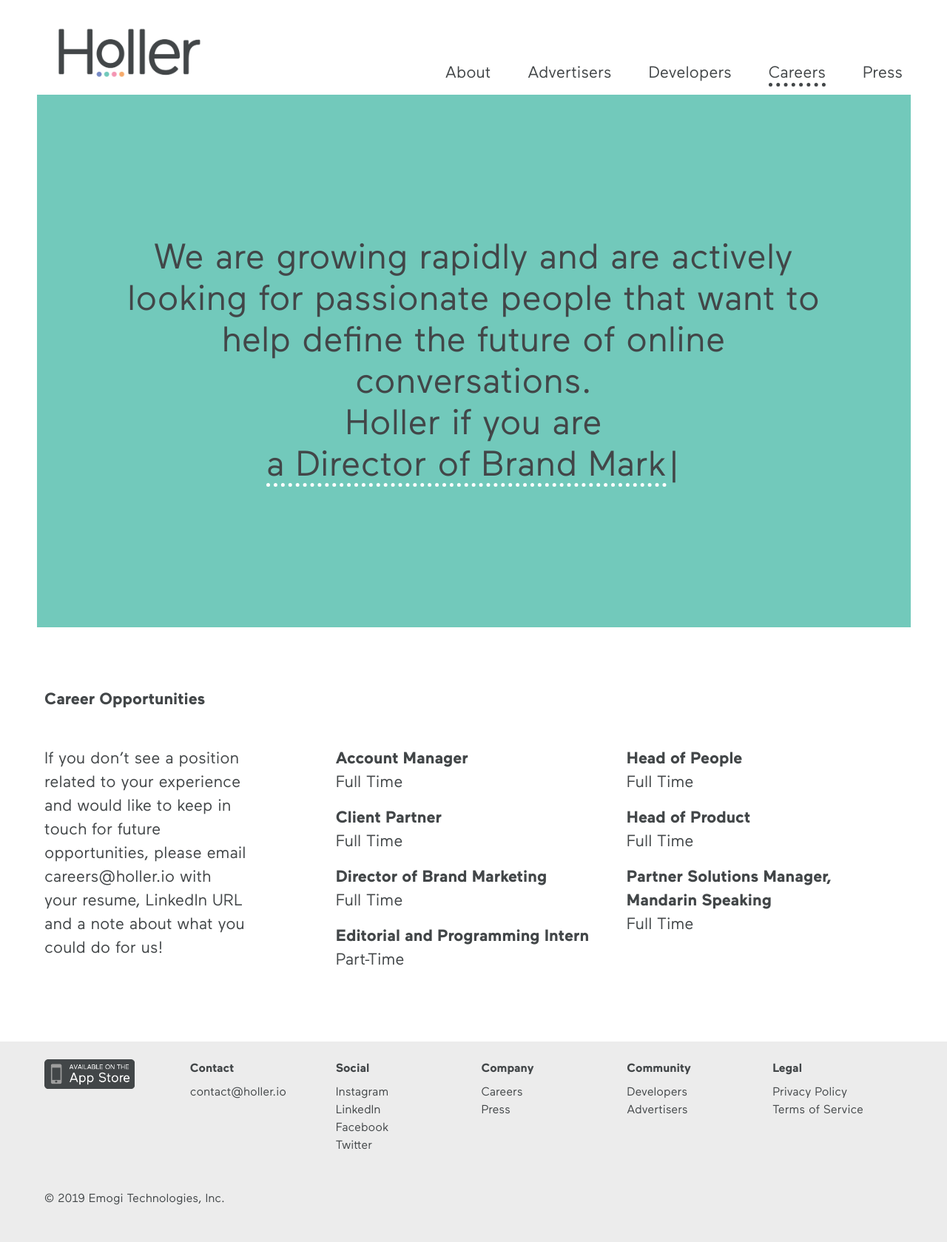
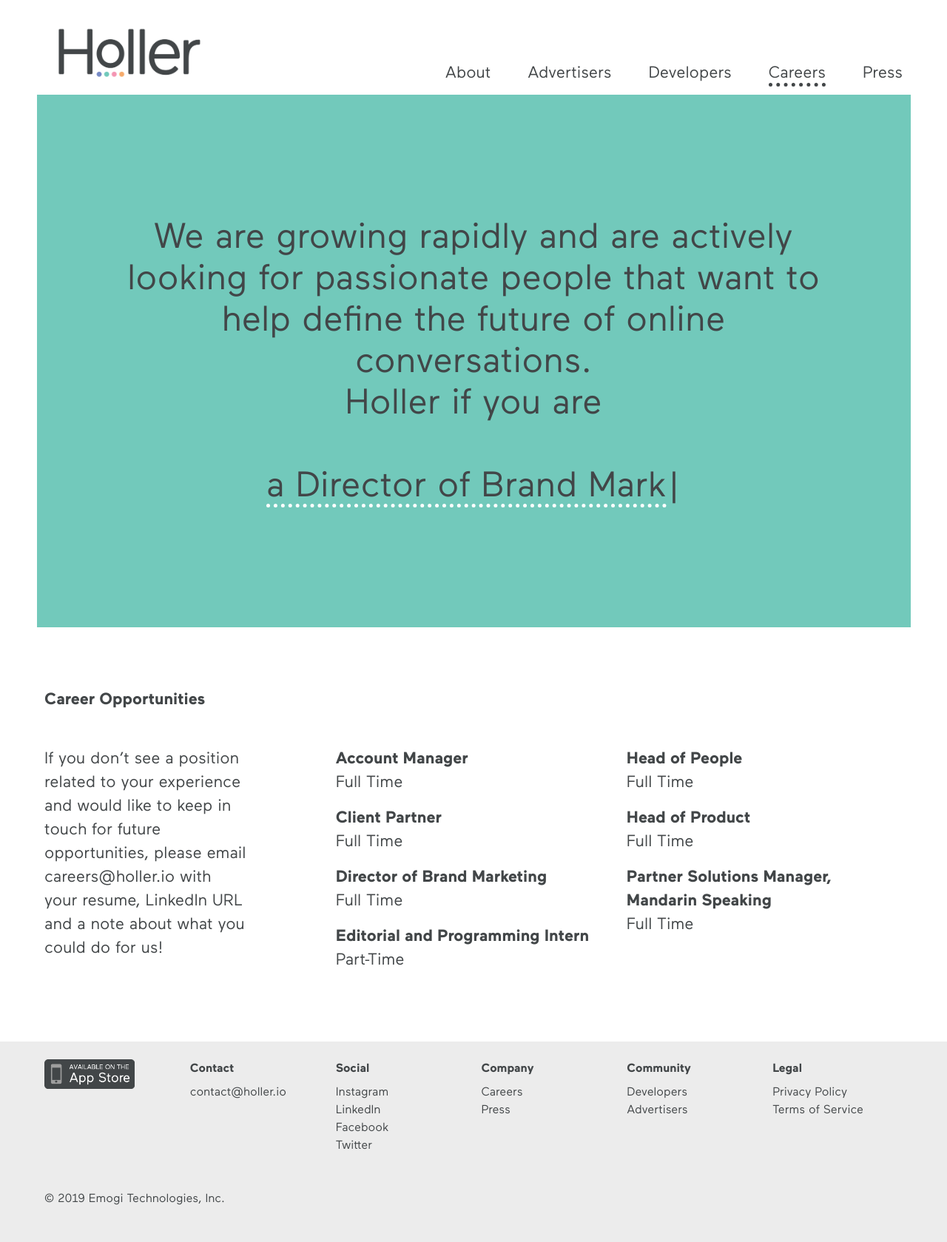
Before and after one commit to taliacotton/holler, a Jekyll site: the page built from careers.html, in a window 1280 px wide. Shown: the whole page at 74% size. Built offline with Jekyll 4.4.1, drawn with Linux system fonts in a browser that asks for light colours; nearby versions of some CDN libraries.

Commit message:
Update careers.html

```diff
--- a/careers.html
+++ b/careers.html
@@ -20,7 +20,7 @@
 
     <div class="row h-100 bg-teal">
         <div class="col-10 offset-1 my-auto">
-            <h2 class="text-center">We are growing rapidly and are actively looking for passionate people that want to help define the future of online conversations. <br />Holler if you are<br> <span id="typed" class="underlined white"></span></h2>
+            <h2 class="text-center">We are growing rapidly and are actively looking for passionate people that want to help define the future of online conversations. <br />Holler if you are<br><br> <span id="typed" class="underlined white"></span></h2>
         </div>
     </div>
     <div class="row mt-4 mt-md-5">
```
